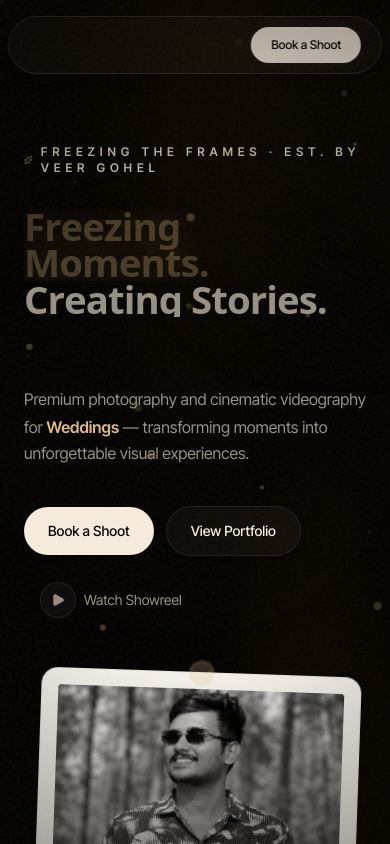
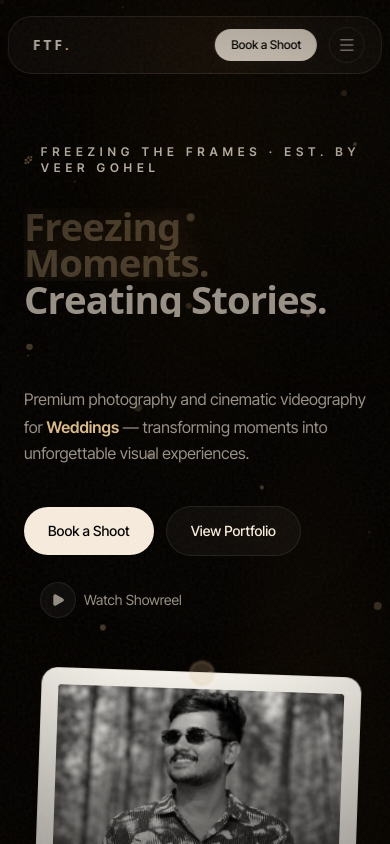
Before and after one commit to Veergohel06/freezingtheframes-personal, a Next.js app in the folder frontend/: page / in a window 390 px wide. Shown: the top 844 px of the page. Built offline with nearby package versions, Linux system fonts and the light colour scheme; a web font is replaced by a local one.

Commit message:
design: implement responsive mobile hamburger menu in navbar

```diff
--- a/frontend/src/components/site/Nav.tsx
+++ b/frontend/src/components/site/Nav.tsx
@@ -1,7 +1,8 @@
 "use client";
 
 import { useState, useEffect } from "react";
-import { motion } from "framer-motion";
+import { motion, AnimatePresence } from "framer-motion";
+import { Menu, X } from "lucide-react";
 
 const links = [
   { href: "#work", label: "Work" },
@@ -15,9 +16,13 @@ const links = [
 export function Nav() {
   const [isVisible, setIsVisible] = useState(true);
   const [lastScrollY, setLastScrollY] = useState(0);
+  const [isMobileMenuOpen, setIsMobileMenuOpen] = useState(false);
 
   useEffect(() => {
     const handleScroll = () => {
+      // Don't hide navbar if mobile menu is open
+      if (isMobileMenuOpen) return;
+
       const currentScrollY = window.scrollY;
       if (currentScrollY > lastScrollY && currentScrollY > 100) {
         setIsVisible(false); // scrolling down
@@ -29,7 +34,7 @@ export function Nav() {
 
     window.addEventListener("scroll", handleScroll, { passive: true });
     return () => window.removeEventListener("scroll", handleScroll);
-  }, [lastScrollY]);
+  }, [lastScrollY, isMobileMenuOpen]);
 
   return (
     <motion.header
@@ -42,11 +47,14 @@ export function Nav() {
       transition={{ duration: 0.4, ease: [0.22, 1, 0.36, 1] }}
       className="fixed top-4 left-1/2 z-50 w-[min(96vw,1100px)]"
     >
-      <div className="glass glow-border rounded-full px-5 py-2.5 flex items-center justify-between shadow-lg">
-        {/* Spacer to keep original navbar alignment after removing logo */}
-        <div className="w-24 shrink-0" />
+      <div className="glass glow-border rounded-3xl md:rounded-full px-4 md:px-6 py-2.5 flex items-center justify-between shadow-lg relative z-50">
 
-        {/* Navigation Links */}
+        {/* Left Side: Brand Logo/Text */}
+        <a href="#" className="font-display font-bold text-sm tracking-[0.2em] text-foreground hover:opacity-85 transition-opacity pl-2">
+          FTF<span className="text-accent font-serif">.</span>
+        </a>
+
+        {/* Navigation Links (Desktop) */}
         <nav className="hidden md:flex items-center gap-8 text-sm text-muted-foreground">
           {links.map((link) => (
             <a
@@ -60,14 +68,52 @@ export function Nav() {
           ))}
         </nav>
 
+        {/* Right Actions */}
+        <div className="flex items-center gap-3">
           {/* CTA Button */}
           <a
             href="#contact"
-          className="text-xs md:text-sm rounded-full bg-primary text-primary-foreground px-5 py-2.5 font-medium hover:scale-105 active:scale-95 transition-all duration-300 shadow-[0_0_20px_rgba(255,255,255,0.05)]"
+            className="text-xs md:text-sm rounded-full bg-primary text-primary-foreground px-4 md:px-5 py-2 md:py-2.5 font-medium hover:scale-105 active:scale-95 transition-all duration-300 shadow-[0_0_20px_rgba(255,255,255,0.05)]"
           >
             Book a Shoot
           </a>
+
+          {/* Hamburger Menu Toggle (Mobile) */}
+          <button
+            onClick={() => setIsMobileMenuOpen(!isMobileMenuOpen)}
+            className="flex md:hidden items-center justify-center p-2 rounded-full border border-foreground/10 hover:bg-foreground/5 text-muted-foreground hover:text-foreground transition-colors duration-300"
+            aria-label="Toggle menu"
+          >
+            {isMobileMenuOpen ? <X className="size-4.5" /> : <Menu className="size-4.5" />}
+          </button>
         </div>
+      </div>
+
+      {/* Mobile Menu Dropdown */}
+      <AnimatePresence>
+        {isMobileMenuOpen && (
+          <motion.div
+            initial={{ opacity: 0, y: -20 }}
+            animate={{ opacity: 1, y: 0 }}
+            exit={{ opacity: 0, y: -20 }}
+            transition={{ duration: 0.3, ease: [0.22, 1, 0.36, 1] }}
+            className="absolute top-16 left-0 right-0 glass glow-border rounded-2xl p-6 shadow-2xl flex flex-col gap-4 z-40 md:hidden"
+          >
+            <nav className="flex flex-col gap-4 text-center">
+              {links.map((link) => (
+                <a
+                  key={link.href}
+                  href={link.href}
+                  onClick={() => setIsMobileMenuOpen(false)}
+                  className="text-muted-foreground hover:text-foreground font-medium text-base py-2 transition-colors border-b border-foreground/[0.03] last:border-none"
+                >
+                  {link.label}
+                </a>
+              ))}
+            </nav>
+          </motion.div>
+        )}
+      </AnimatePresence>
     </motion.header>
   );
 }
```
Lines whose indentation alone changed are shown as unchanged.
